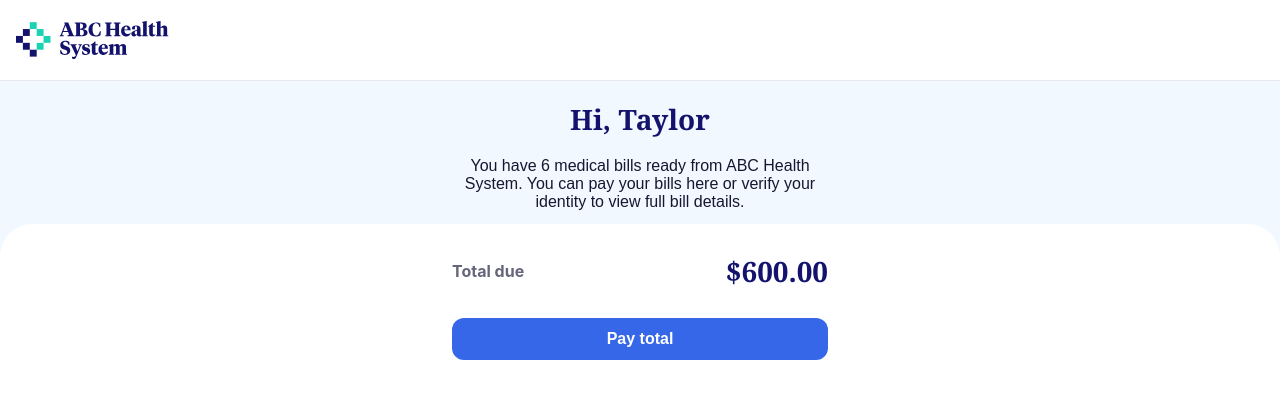
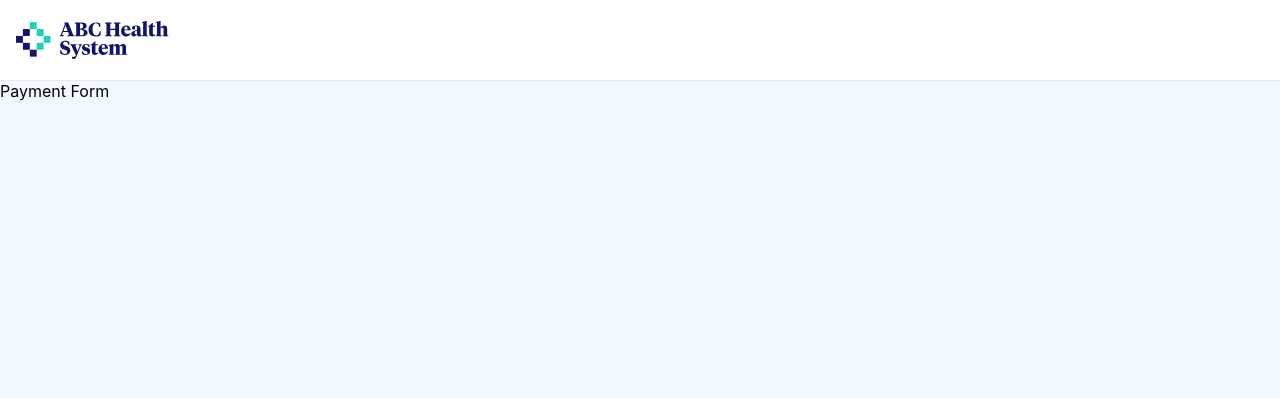
Before and after one commit to gstn-caruso/cedar-challenge, a React (Create React App) app: page / in a window 1280 px wide. Both pictures are taken after a click on the button "Pay total". Shown: the top 398 px of the page. Built offline with nearby package versions, Linux system fonts and the light colour scheme.

Commit message:
adds payment form after click pay total

```diff
--- a/src/App.tsx
+++ b/src/App.tsx
@@ -1,5 +1,6 @@
 import React, { useState } from 'react';
 import { Header }          from './components/header/Header';
+import { PaymentForm }     from './components/payment_form/PaymentForm';
 import { WelcomeMessage }  from './components/welcome_message/WelcomeMessage';
 
 function App() {
@@ -7,9 +8,9 @@ function App() {
 
   return (<>
       <Header/>
-      { !userIsFillingForm && <WelcomeMessage/> }
+      { userIsFillingForm ? <PaymentForm/> : <WelcomeMessage onClick={ () => setUserIsFillingForm(true) }/> }
     </>
-  );
+  )
 }
 
 export default App;
--- /dev/null
+++ b/src/components/payment_form/PaymentForm.tsx
@@ -0,0 +1,3 @@
+export function PaymentForm() {
+  return <div data-testid="payment-form">Payment Form</div>;
+}
--- a/src/components/welcome_message/WelcomeMessage.tsx
+++ b/src/components/welcome_message/WelcomeMessage.tsx
@@ -1,4 +1,8 @@
-export function WelcomeMessage() {
+interface WelcomeMessageProps {
+  onClick: () => void
+}
+
+export function WelcomeMessage({ onClick }: WelcomeMessageProps) {
   return <div className="WelcomeMessage">
     <div className="message-container">
       <h1>Hi, Taylor</h1>
@@ -10,8 +14,7 @@ export function WelcomeMessage() {
           <p>Total due</p>
           <p>$600.00</p>
         </div>
-        <button onClick={ () => {} }>Pay total
-        </button>
+        <button onClick={ onClick }>Pay total</button>
       </div>
     </div>
   </div>
```
Also changed, not shown: 1 other file (tests, documents, lock files or other folders).
